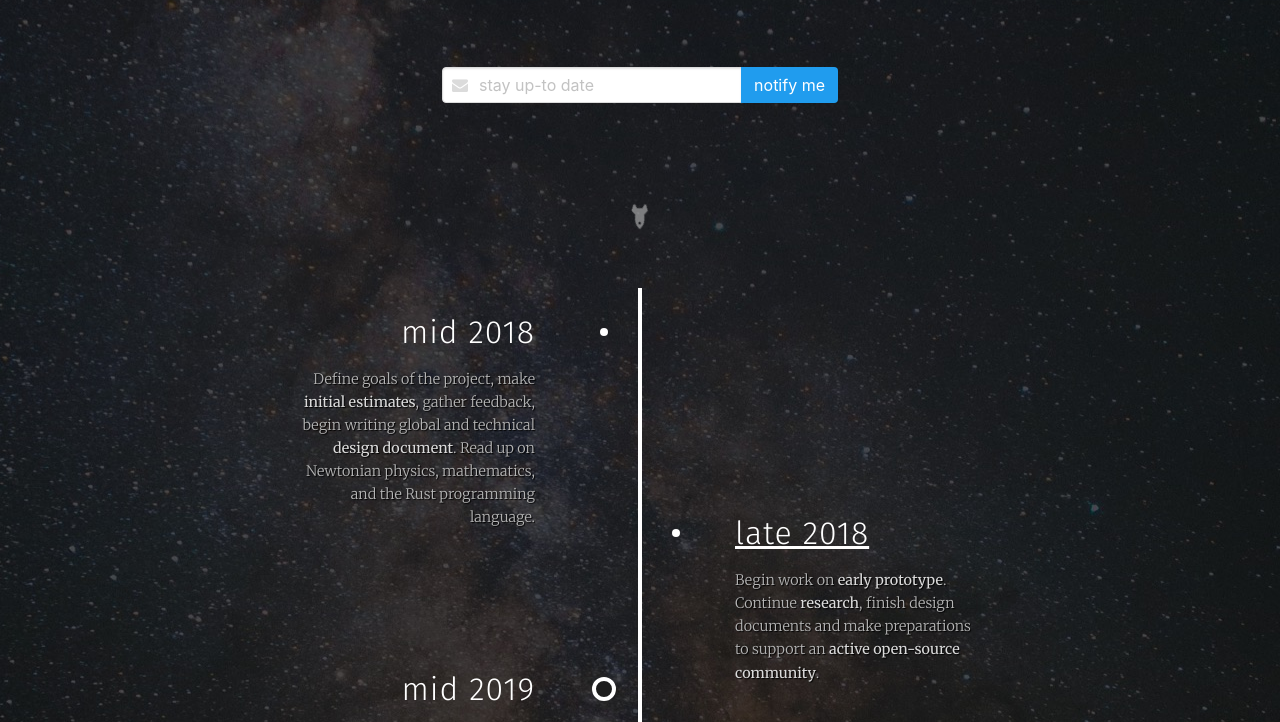
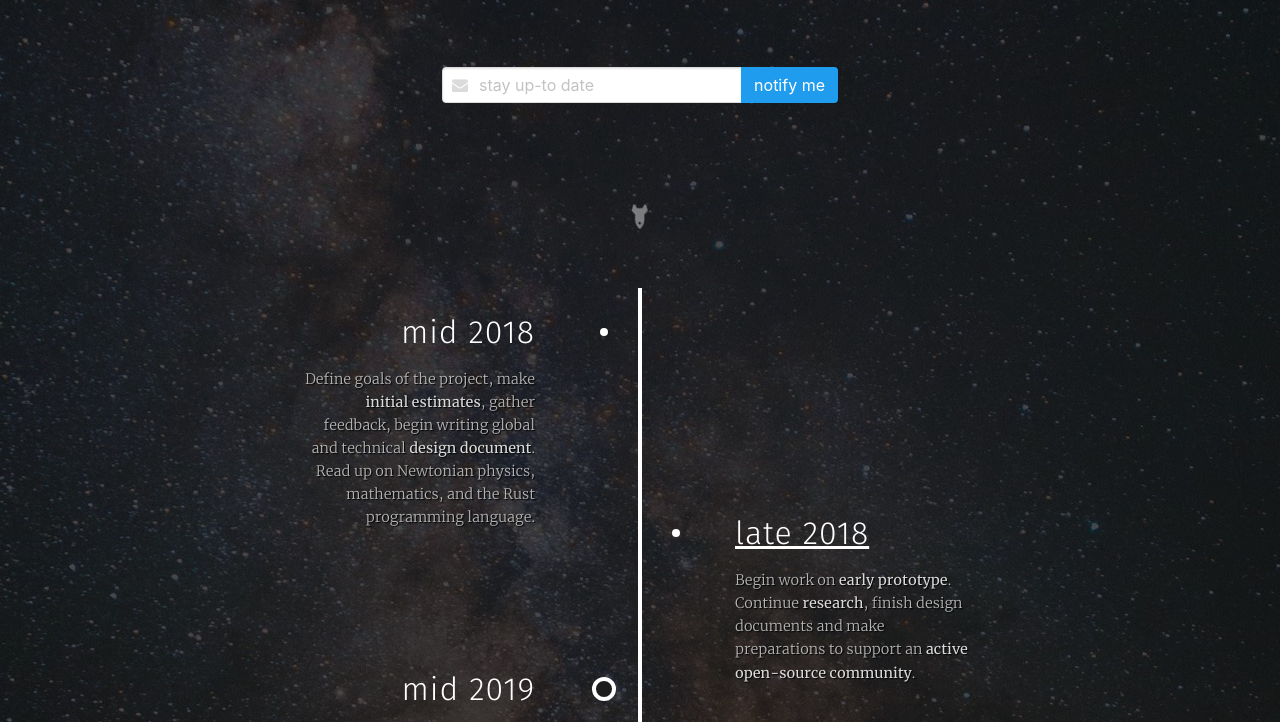
Before and after one commit to rustic-games/rustic.games, a plain HTML site: page templates/index.html in a window 1280 px wide. Shown: the part 548-1270 px from the top of the page. Drawn offline with nearby package versions, Linux system fonts and the light colour scheme; files that its build step writes are made by us from their sources.

Commit message:
feat: remove external fonts.googleapis.com dependency

```diff
--- /dev/null
+++ b/sass/_fonts.scss
@@ -0,0 +1,51 @@
+// see: https://google-webfonts-helper.herokuapp.com
+
+/* dosis-regular - latin */
+@font-face {
+  font-family: 'Dosis';
+  font-style: normal;
+  font-weight: 400;
+  src: local('Dosis Regular'), local('Dosis-Regular'),
+       url('/fonts/dosis-v7-latin-regular.woff2') format('woff2'),
+       url('/fonts/dosis-v7-latin-regular.woff') format('woff');
+}
+
+/* fira-sans-300 - latin */
+@font-face {
+  font-family: 'Fira Sans';
+  font-style: normal;
+  font-weight: 300;
+  src: local('Fira Sans Light'), local('FiraSans-Light'),
+       url('/fonts/fira-sans-v8-latin-300.woff2') format('woff2'),
+       url('/fonts/fira-sans-v8-latin-300.woff') format('woff');
+}
+
+/* merriweather-300 - latin */
+@font-face {
+  font-family: 'Merriweather';
+  font-style: normal;
+  font-weight: 300;
+  src: local('Merriweather Light'), local('Merriweather-Light'),
+       url('/fonts/merriweather-v19-latin-300.woff2') format('woff2'),
+       url('/fonts/merriweather-v19-latin-300.woff') format('woff');
+}
+
+/* merriweather-regular - latin */
+@font-face {
+  font-family: 'Merriweather';
+  font-style: normal;
+  font-weight: 400;
+  src: local('Merriweather Regular'), local('Merriweather-Regular'),
+       url('/fonts/merriweather-v19-latin-regular.woff2') format('woff2'),
+       url('/fonts/merriweather-v19-latin-regular.woff') format('woff');
+}
+
+/* merriweather-700 - latin */
+@font-face {
+  font-family: 'Merriweather';
+  font-style: normal;
+  font-weight: 700;
+  src: local('Merriweather Bold'), local('Merriweather-Bold'),
+       url('/fonts/merriweather-v19-latin-700.woff2') format('woff2'),
+       url('/fonts/merriweather-v19-latin-700.woff') format('woff');
+}
--- a/sass/style.scss
+++ b/sass/style.scss
@@ -11,6 +11,7 @@ $size-7: 0.75rem;
 @import "bulma.sass";
 @import "mixins.scss";
 @import "scroll_indicator.scss";
+@import "fonts.scss";
 
 body {
   background-color: #171b1e;
--- a/templates/index.html
+++ b/templates/index.html
@@ -29,7 +29,6 @@
 
   <meta name="description" content="{{ config.description }}">
   <meta name="author" content="Rustic Games">
-  <link href="https://fonts.googleapis.com/css?family=Dosis:400|Fira+Sans:300|Merriweather:300,400,700" rel="stylesheet">
   <link href="/style.css" rel="stylesheet">
   <link href="/bulma.css" rel="stylesheet">
   <title>{{ config.title }}</title>
```
Also changed, not shown: static/fonts/dosis-v7-latin-regular.woff (added), static/fonts/dosis-v7-latin-regular.woff2 (added), static/fonts/fira-sans-v8-latin-300.woff (added), static/fonts/fira-sans-v8-latin-300.woff2 (added), static/fonts/merriweather-v19-latin-300.woff (added), static/fonts/merriweather-v19-latin-300.woff2 (added), static/fonts/merriweather-v19-latin-700.woff (added), static/fonts/merriweather-v19-latin-700.woff2 (added), static/fonts/merriweather-v19-latin-regular.woff (added), static/fonts/merriweather-v19-latin-regular.woff2 (added).
